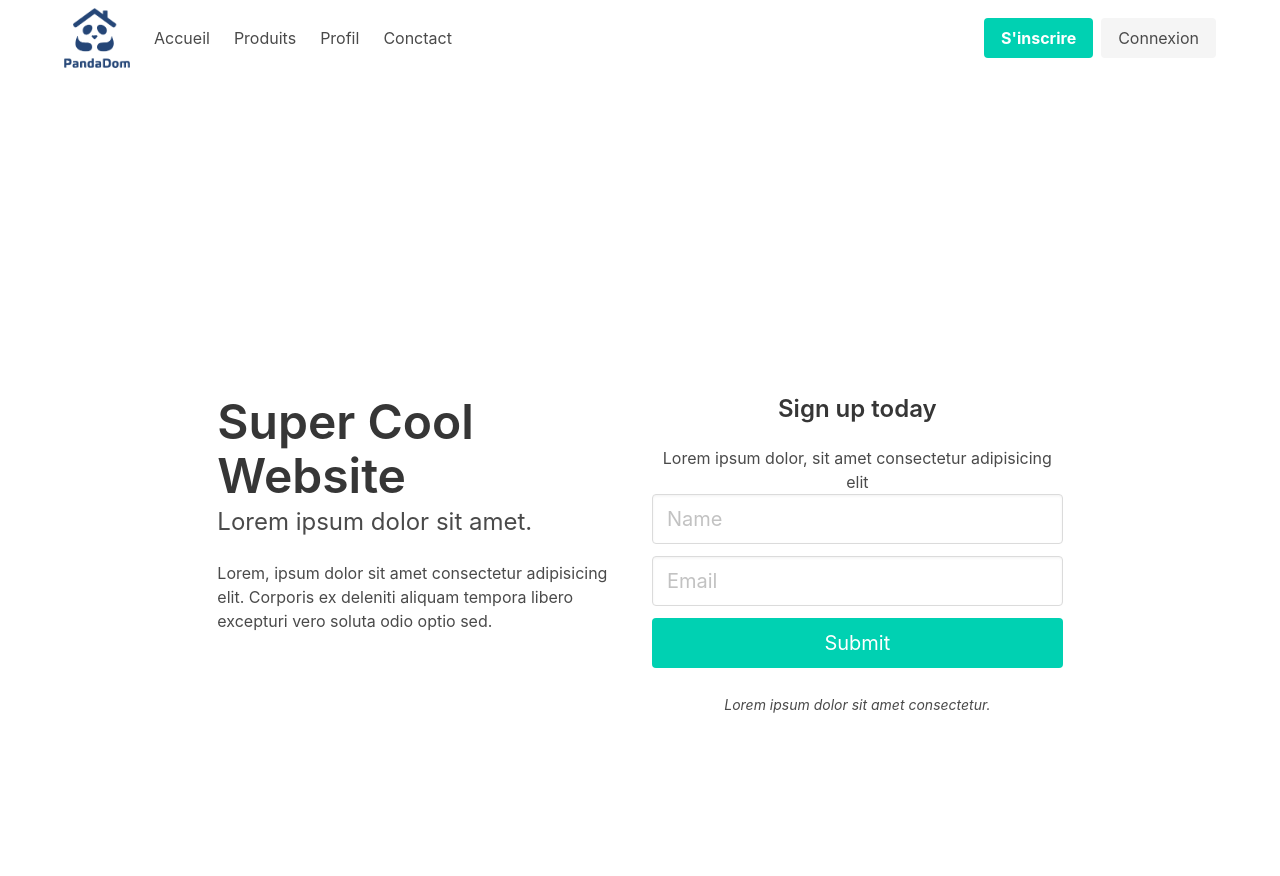
After one commit to sdmilineam/Stuliday-2021, a PHP site: page /signin.php in a window 1280 px wide. The commit adds this page. Run offline with PHP 8.4, Linux system fonts and the light colour scheme.

Commit message:
new folder 29/04

```diff
--- a/assets/css/style.css
+++ b/assets/css/style.css
@@ -1,18 +1,6 @@
 * {
   padding: 0;
   margin: 0;
-}
-
-
-header{
-  background-color: rgb(22, 222, 157);
-}
-.navbar-item{
-  margin-left: 50px;
-}
-.img-ac{
-  background:cover;
-
 }
 .slider{
   width: 100%;
@@ -21,3 +9,97 @@ header{
   margin-bottom: 5%;
   margin-top: 5%;
 }
+
+.wite{
+  margin-top: 5vh;
+  width: 100%;
+  height: 6vh;
+}
+.imge{
+  margin-bottom: 3vh;
+}
+#signe{
+  width: 100%;
+  height: 100vh;
+  background-color: red;
+}
+ :root {
+      --brandColor: hsl(166, 67%, 51%);
+      --background: rgb(247, 247, 247);
+      --textDark: hsla(0, 0%, 0%, 0.66);
+      --textLight: hsla(0, 0%, 0%, 0.33);
+    }
+
+    .body {
+      height: 100vh;
+      display: flex;
+      justify-content: center;
+      align-items: center;
+    }
+
+    .field:not(:last-child) {
+      margin-bottom: 1rem;
+    }
+
+    .register {
+      margin-top: 10rem;
+      background: white;
+      border-radius: 10px;
+    }
+
+    .left,
+    .right {
+      padding: 4.5rem;
+    }
+
+    .left {
+      border-right: 5px solid var(--background);
+    }
+
+    .left .title {
+      font-weight: 800;
+      letter-spacing: -2px;
+    }
+
+    .left .colored {
+      color: var(--brandColor);
+      font-weight: 500;
+      margin-top: 1rem !important;
+      letter-spacing: -1px;
+    }
+
+    .left p {
+      color: var(--textLight);
+      font-size: 1.15rem;
+    }
+
+    .right .title {
+      font-weight: 800;
+      letter-spacing: -1px;
+    }
+
+    .right .description {
+      margin-top: 1rem;
+      margin-bottom: 1rem !important;
+      color: var(--textLight);
+      font-size: 1.15rem;
+    }
+
+    .right small {
+      color: var(--textLight);
+    }
+
+    input {
+      font-size: 1rem;
+    }
+
+    input:focus {
+      border-color: var(--brandColor) !important;
+      box-shadow: 0 0 0 1px var(--brandColor) !important;
+    }
+
+    .fab,
+    .fas {
+      color: var(--textLight);
+      margin-right: 1rem;
+    }
--- a/inc/header.php
+++ b/inc/header.php
@@ -45,10 +45,10 @@
             <div class="navbar-end">
                 <div class="navbar-item">
                         <div class="buttons">
-                            <a h class="button is-primary">
+                            <a  class="button is-primary" href="login.php">
                             <strong>S'inscrire</strong>
                             </a>
-                            <a class="button is-light">
+                            <a class="button is-light" href="signin.php">
                                 Connexion
                             </a>
                         </div>
--- /dev/null
+++ b/signin.php
@@ -0,0 +1,39 @@
+<?php require 'inc/header.php'; ?>
+<section class="body">
+
+            <div class="columns is-multiline">
+                    <div class="column is-8 is-offset-2 register">
+                        <div class="columns">
+                            <div class="column">
+                                <h1 class="title is-1">Super Cool Website</h1>
+                                <h2 class="subtitle colored is-4">Lorem ipsum dolor sit amet.</h2>
+                                <p>Lorem, ipsum dolor sit amet consectetur adipisicing elit. Corporis ex deleniti aliquam tempora libero excepturi vero soluta odio optio sed.</p>
+                            </div>
+                            <div class="column  has-text-centered">
+                                <h1 class="title is-4">Sign up today</h1>
+                                <p class="description">Lorem ipsum dolor, sit amet consectetur adipisicing elit</p>
+                                <form>
+                                    <div class="field">
+                                    <div class="control">
+                                        <input class="input is-medium" type="text" placeholder="Name">
+                                    </div>
+                                    </div>
+
+                                    <div class="field">
+                                    <div class="control">
+                                        <input class="input is-medium" type="email" placeholder="Email">
+                                    </div>
+                                    </div>
+                                    <button class="button is-block is-primary is-fullwidth is-medium">Submit</button>
+                                    <br />
+                                    <small><em>Lorem ipsum dolor sit amet consectetur.</em></small>
+                                </form>
+                            </div>
+                        </div>
+                    </div>
+
+            </div>
+
+
+
+</section>
```
Also changed, not shown: login.php (added, +39 -0 lines).
